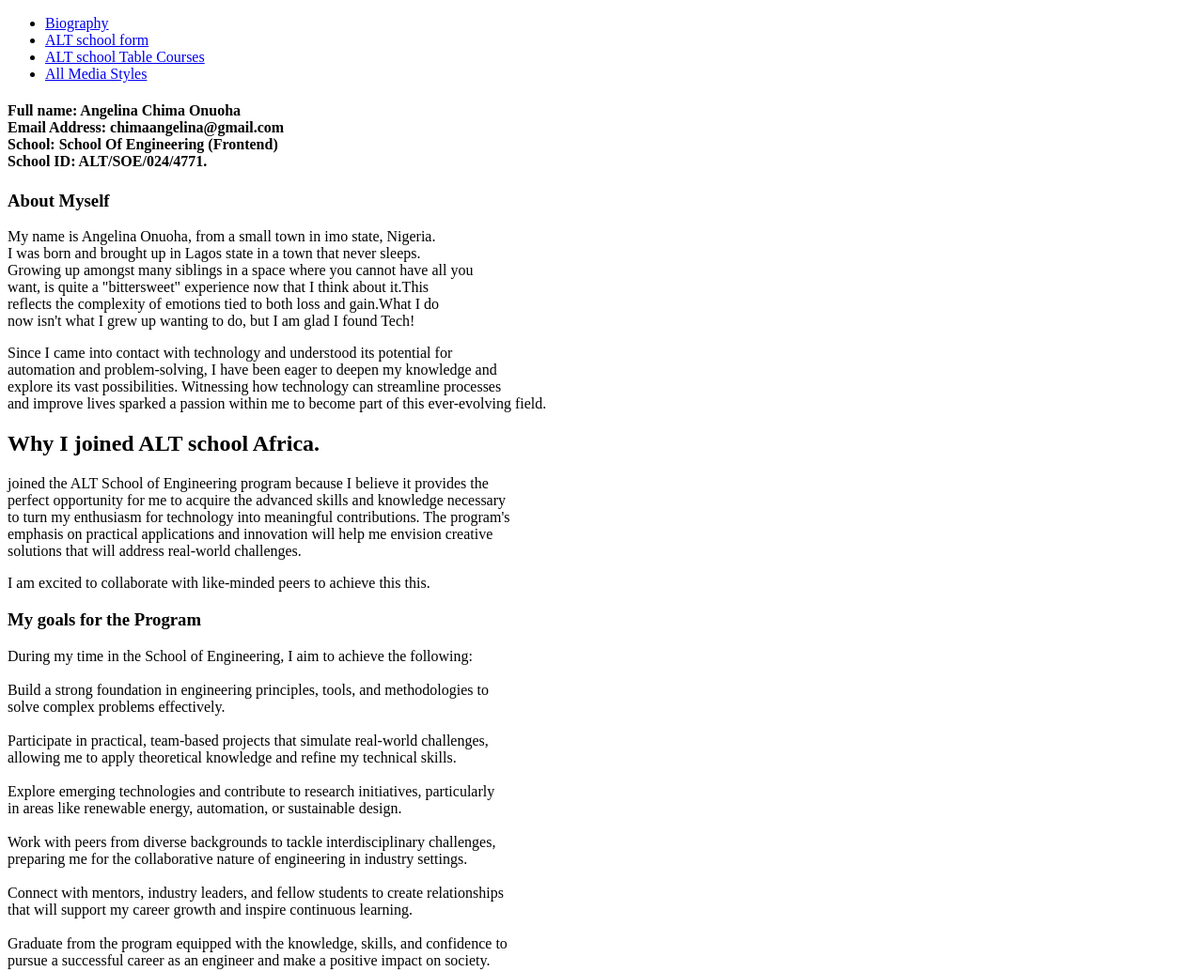
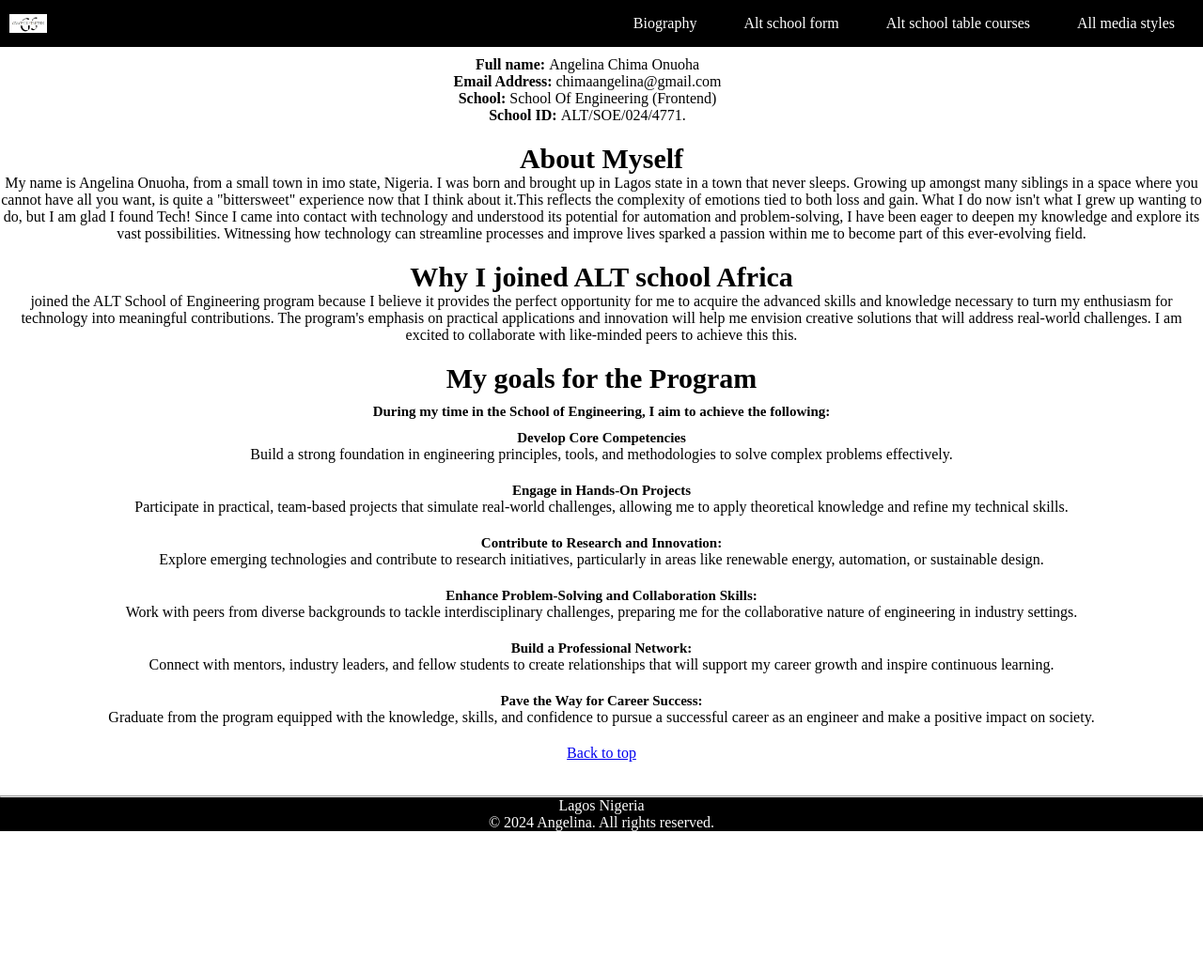
Before and after one commit to Git-Angel/LMS_Biography, a plain HTML site: page index.html in a window 1280 px wide. Shown: the top 1035 px of the page at 94% size. After the commit the page ends 885 px from the top, so only its background shows below. Drawn offline with Linux system fonts and the light colour scheme.

Commit message:
css update for index page

```diff
--- /dev/null
+++ b/Assets/query.css
@@ -0,0 +1,6 @@
+/**Media Query**/
+
+/*Media*/
+@media (max-width: 768px){
+
+}
--- a/index.html
+++ b/index.html
@@ -3,126 +3,126 @@
   <head>
     <meta charset="UTF-8" />
     <meta name="viewport" content="width=device-width, initial-scale=1.0" />
+    <link rel="stylesheet" href="./style.css" />
     <title>My Biography</title>
   </head>
   <body id="topAnchor">
     <article>
       <header>
         <section>
-        <nav>
-          <ul>
+          <nav class="navbar">
+            <img
+              src="./Assets/Pics/Logo.jpg"
+              alt="Logo"
+              height="20px"
+              width="50px"
+            />
+            <ul class="topart">
               <li><a href="./">Biography</a></li>
-       <li><a href="./form.html">ALT school form</a></li>
-       <li><a href="./table.html">ALT school Table Courses</a></li>
-       <li><a href="./media.html">All Media Styles</a></li>
+              <li><a href="./form.html">Alt school form</a></li>
+              <li><a href="./table.html">Alt school table courses</a></li>
+              <li><a href="./media.html">All media styles</a></li>
             </ul>
           </nav>
+        </section>
 
-
+        <section>
           <h4>
-          Full name: Angelina Chima Onuoha <br>
-          Email Address: chimaangelina@gmail.com <br>
-          School: School Of Engineering (Frontend) <br>
-          School ID: ALT/SOE/024/4771.
+            Full name: <span> Angelina Chima Onuoha </span> <br />
+            Email Address: <span> chimaangelina@gmail.com </span><br />
+            School: <span> School Of Engineering (Frontend) </span><br />
+            School ID: <span> ALT/SOE/024/4771.</span>
           </h4>
         </section>
       </header>
 
       <main>
-        <section>
-          <h1>About Myself</h1>
+        <section class="about">
+          <h1 class="bout">About Myself</h1>
           <p>
             My name is Angelina Onuoha, from a small town in imo state, Nigeria.
-            <br />
             I was born and brought up in Lagos state in a town that never
-            sleeps. <br />
-            Growing up amongst many siblings in a space where you cannot have
-            all you <br />
-            want, is quite a "bittersweet" experience now that I think about
-            it.This <br />
-            reflects the complexity of emotions tied to both loss and gain.What
-            I do <br />
-            now isn't what I grew up wanting to do, but I am glad I found Tech!
-          </p>
-
-          <p>
-            Since I came into contact with technology and understood its
-            potential for <br />
-            automation and problem-solving, I have been eager to deepen my
-            knowledge and <br />
-            explore its vast possibilities. Witnessing how technology can
-            streamline processes <br />
+            sleeps. Growing up amongst many siblings in a space where you cannot
+            have all you want, is quite a "bittersweet" experience now that I
+            think about it.This reflects the complexity of emotions tied to both
+            loss and gain. What I do now isn't what I grew up wanting to do, but
+            I am glad I found Tech! Since I came into contact with technology
+            and understood its potential for automation and problem-solving, I
+            have been eager to deepen my knowledge and explore its vast
+            possibilities. Witnessing how technology can streamline processes
             and improve lives sparked a passion within me to become part of this
             ever-evolving field.
           </p>
         </section>
-        <h1>Why I joined ALT school Africa.</h1>
+
+        <section class="why">
+        <h1 class="whyy">Why I joined ALT school Africa</h1>
         <p>
           joined the ALT School of Engineering program because I believe it
-          provides the <br />
+          provides the
           perfect opportunity for me to acquire the advanced skills and
-          knowledge necessary <br />
+          knowledge necessary
           to turn my enthusiasm for technology into meaningful contributions.
-          The program's <br />
+          The program's
           emphasis on practical applications and innovation will help me
-          envision creative <br />
+          envision creative
           solutions that will address real-world challenges.
-        </p>
-
-        <p>
           I am excited to collaborate with like-minded peers to achieve this
           this.
         </p>
+      </section>
 
-        <section>
-          <h1>My goals for the Program</h1>
+        <section class="goals">
+          <h1 class="mygoal">My goals for the Program</h1>
 
-          <p>
+          <p class="goal">
             During my time in the School of Engineering, I aim to achieve the
-            following: <br />
-            <br />
+            following: </p>
 
-            <!--- Develop Core Competencies <br> -->
+<ul class="animation">
+          <li> <p class="animate"> Develop Core Competencies </p>
             Build a strong foundation in engineering principles, tools, and
-            methodologies to <br />
-            solve complex problems effectively. <br />
-            <br />
+            methodologies to solve complex problems effectively.
+          </li>
+<li>
+          <p class="animate"> Engage in Hands-On Projects </p>
+            Participate in practical, team-based projects that simulate
+            real-world challenges,
+            allowing me to apply theoretical knowledge and refine my technical
+            skills.
+          </li>
+<li>
+           <p class="animate"> Contribute to Research and Innovation: </p>
+            Explore emerging technologies and contribute to research
+            initiatives, particularly
+            in areas like renewable energy, automation, or sustainable design.
 
-            <!-- Engage in Hands-On Projects -->
-            Participate in practical, team-based projects that simulate
-            real-world challenges, <br />
-            allowing me to apply theoretical knowledge and refine my technical
-            skills. <br />
-            <br />
+          </li>
+          <li>
+          <p class="animate"> Enhance Problem-Solving and Collaboration Skills:</p>
+            Work with peers from diverse backgrounds to tackle interdisciplinary
+            challenges,
+            preparing me for the collaborative nature of engineering in industry
+            settings.
+          </li>
+        <li>
+           <p class="animate"> Build a Professional Network: </p>
+            Connect with mentors, industry leaders, and fellow students to
+            create relationships
+            that will support my career growth and inspire continuous learning.
 
-            <!-- Contribute to Research and Innovation: -->
-            Explore emerging technologies and contribute to research
-            initiatives, particularly <br />
-            in areas like renewable energy, automation, or sustainable design.
-            <br />
-            <br />
-
-            <!-- Enhance Problem-Solving and Collaboration Skills:-->
-            Work with peers from diverse backgrounds to tackle interdisciplinary
-            challenges,<br />
-            preparing me for the collaborative nature of engineering in industry
-            settings. <br />
-            <br />
-
-            <!--Build a Professional Network: -->
-            Connect with mentors, industry leaders, and fellow students to
-            create relationships <br />
-            that will support my career growth and inspire continuous learning.
-            <br />
-            <br />
-
-            <!-- Pave the Way for Career Success:-->
+          </li>
+<li>
+            <p class="animate"> Pave the Way for Career Success:</p>
             Graduate from the program equipped with the knowledge, skills, and
-            confidence to <br />
+            confidence to
             pursue a successful career as an engineer and make a positive impact
             on society.
-          </p>
+          </li>
+          </ul>
+          </section>
 
+          <section style="text-align: center;">
           <!---Back to top-->
           <a href="#topAnchor">Back to top</a>
           <br />
--- /dev/null
+++ b/style.css
@@ -0,0 +1,135 @@
+*{
+    padding: 0;
+    margin: 0;
+    box-sizing: border-box;
+}
+
+.navbar{
+    display: flex;
+    justify-content: space-between;
+    align-items: center;
+}
+
+nav{
+    background-color: black;
+    height: 50px;
+    margin-bottom: 10px;
+    position: static !important;
+}
+
+nav img{
+  padding-left: 10px;
+}
+
+nav a{
+    color: white;
+    text-decoration: none;
+}
+nav a:hover{
+    color: lightslategrey;
+}
+
+.topart{
+    display: flex;
+    gap: 50px;
+    padding-right: 30px;
+}
+
+.topart li {
+    list-style-type: none;
+}
+
+/*index*/
+
+h4{
+    text-align: center;
+    margin-right: 30px;
+    margin-bottom: 20px;
+}
+
+span{
+    font-weight: lighter;
+}
+
+.about{
+    text-align: center;
+    margin-bottom: 20px;
+}
+
+.bout{
+font-size: 30px;
+font-weight: bolder;
+margin: auto;
+}
+
+.why{
+    text-align: center;
+    margin-bottom: 20px;
+}
+.whyy{
+    font-size: 30px;
+    font-weight: bolder;
+    margin: auto;
+    }
+
+.goals{
+    text-align: center;
+}
+
+.mygoal{
+    font-size: 30px;
+    font-weight: bolder;
+}
+
+.goal{
+    font-size: 15px;
+    margin: 10px 10px;
+    font-weight: bold;
+}
+ .animation li p{
+    font-size: 15px;
+    font-weight: bold;
+ }
+
+ .animation li{
+   margin-bottom: 20px;
+ }
+
+ .animate{
+    animation-name: slidein;
+    animation-duration: 2s;
+}
+
+/*Keyframe*/
+
+@keyframes slidein {
+    from {
+        margin-left: 100%;
+        width: 300%;
+    }
+    to{
+        margin-left: 100%;
+        width: 300%;
+    }
+}
+
+footer p{
+    background-color: black;
+    color: white;
+    text-align: center;
+}
+
+@media (max-width: 768px){
+    .navbar{
+        flex-direction: column;
+        padding:2px 2px;
+    }
+    nav img{
+        display: none;
+    }
+    nav{
+        font-size: 15px;
+        height: 40px;
+    }
+
+}
```
Also changed, not shown: form.html (+1 -0 lines), Assets/Pics/Logo.jpg (added). Lines whose indentation alone changed are shown as unchanged.
